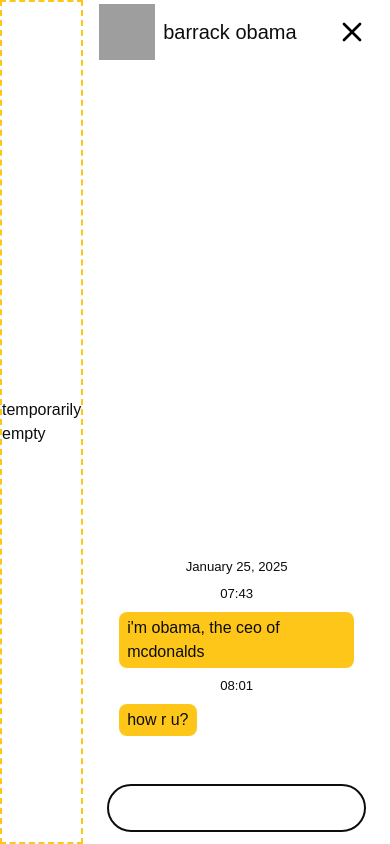
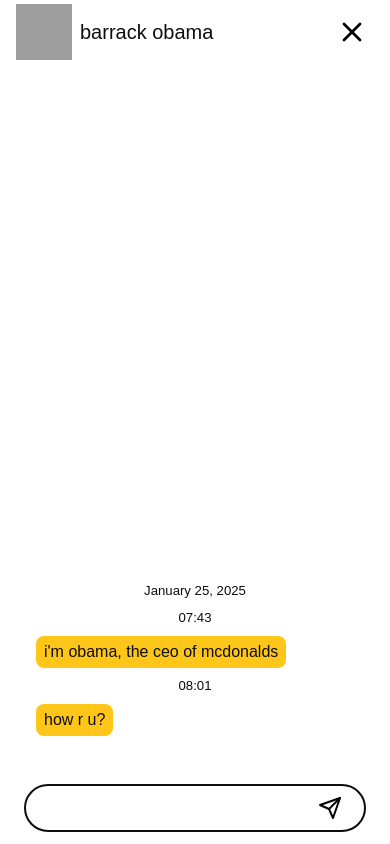
Before and after one commit to yuugure-aikouka/kyoto-ui, a Next.js app: page /chat in a window 390 px wide. Built offline with nearby package versions, Linux system fonts and the light colour scheme; grey boxes are pictures that could not be loaded; a web font is replaced by a local one.

Commit message:
apply basic responsive behavior

```diff
--- a/src/app/chat/page.tsx
+++ b/src/app/chat/page.tsx
@@ -2,39 +2,11 @@
 import PartnerList from '@/components/PartnerList';
 import ChatBox from '@/components/ChatBox';
 
-import { getChat } from '@/mocks/chat';
-import { Chat } from '@/components/ChatBox/ChatHistory';
-
-const formatHistory = ({
-  chat_id,
-  is_my_chat,
-  content,
-  timestamp,
-}: {
-  chat_id: string;
-  content: string;
-  is_my_chat: boolean;
-  timestamp: number;
-}): Chat => {
-  return {
-    chatId: chat_id,
-    content,
-    timestamp,
-    isMyChat: is_my_chat,
-  };
-};
-
 const Page = () => {
-  const { avatar_url, display_name, history } = getChat();
-
   return (
     <ChatLayout>
       <PartnerList />
-      <ChatBox
-        history={history.map((entry) => formatHistory(entry))}
-        avatarUrl={avatar_url}
-        name={display_name}
-      />
+      <ChatBox />
     </ChatLayout>
   );
 };
--- a/src/components/ChatBox/ChatBox.tsx
+++ b/src/components/ChatBox/ChatBox.tsx
@@ -7,12 +7,7 @@
 import Input from '@/components/ChatBox/Input';
 
 import { Chat } from '@/components/ChatBox/ChatHistory';
-
-type ChatBoxProps = {
-  avatarUrl: string;
-  name: string;
-  history?: Chat[];
-};
+import { getChat } from '@/mocks/chat';
 
 const Container = styled.div`
   display: flex;
@@ -23,7 +18,41 @@
   }
 `;
 
-const ChatBox = ({ avatarUrl, name, history = [] }: ChatBoxProps) => {
+const formatHistory = ({
+  chat_id,
+  is_my_chat,
+  content,
+  timestamp,
+}: {
+  chat_id: string;
+  content: string;
+  is_my_chat: boolean;
+  timestamp: number;
+}): Chat => {
+  return {
+    chatId: chat_id,
+    content,
+    timestamp,
+    isMyChat: is_my_chat,
+  };
+};
+
+const fetchChatData = (): {
+  avatarUrl: string;
+  name: string;
+  history: Chat[];
+} => {
+  const { avatar_url, display_name, history } = getChat();
+
+  return {
+    avatarUrl: avatar_url,
+    name: display_name,
+    history: history.map((entry) => formatHistory(entry)),
+  };
+};
+
+const ChatBox = () => {
+  const { avatarUrl, name, history } = fetchChatData();
   const [chatHistory, setChatHistory] =
     React.useState<Chat[]>(history);
 
--- a/src/components/ChatBox/Input.tsx
+++ b/src/components/ChatBox/Input.tsx
@@ -5,6 +5,7 @@
 import Interactable from '@/components/Interactable';
 
 import { Send } from 'react-feather';
+import { isBlank } from '@/utils/string';
 
 type Props = {
   onSubmit: (content: string) => void;
@@ -39,7 +40,10 @@
   const [value, setValue] = React.useState<string>('');
 
   const submitAndClear = (): void => {
-    onSubmit(value);
+    if (!isBlank(value)) {
+      onSubmit(value);
+    }
+
     setValue('');
   };
 
--- a/src/components/ChatBubble/ChatBubble.tsx
+++ b/src/components/ChatBubble/ChatBubble.tsx
@@ -38,6 +38,11 @@
   }
 `;
 
+const Content = styled.p`
+  hyphens: auto;
+  -webkit-hyphens: auto;
+`;
+
 const ChatBubble = ({ children, sender }: Props) => {
   return (
     <Container
@@ -48,7 +53,7 @@
           '--right-margin': MARGIN_RIGHT_MAPPER[sender],
         } as React.CSSProperties
       }>
-      {children}
+      <Content>{children}</Content>
     </Container>
   );
 };
--- a/src/components/ChatLayout/ChatLayout.ts
+++ /dev/null
@@ -1,23 +0,0 @@
-'use client';
-import styled from 'styled-components';
-
-const Container = styled.div`
-  width: 100vw;
-
-  // fallback for dvh incase it isn't supported
-  height: 100vh;
-  height: 100dvh;
-
-  display: flex;
-
-  // it is guaranteed that this container will only contain 2 children
-  & > *:first-child {
-    flex-grow: 2;
-  }
-
-  & > *:last-child {
-    flex-grow: 8;
-  }
-`;
-
-export default Container;
--- /dev/null
+++ b/src/components/ChatLayout/ChatLayout.tsx
@@ -0,0 +1,50 @@
+'use client';
+import React from 'react';
+import styled from 'styled-components';
+
+import useIsMobile from '@/hooks/useIsMobile';
+
+import BREAKPOINTS_IN_PIXEL from '@/const/BREAKPOINTS';
+
+const Container = styled.div`
+  width: 100vw;
+
+  // fallback for dvh incase it isn't supported
+  height: 100vh;
+  height: 100dvh;
+
+  display: flex;
+
+  // it is guaranteed that this container will only contain 2 children
+  & > *:first-child {
+    flex-grow: 2;
+  }
+
+  & > *:last-child {
+    flex-grow: 8;
+  }
+`;
+
+const Layout = ({
+  children,
+}: {
+  // partner list (developed later) & chat room
+  children: [React.ReactNode, React.ReactNode];
+}) => {
+  // potentially cause a lot of re-render
+  // todo: fix it by not using react state (via useIsMobile hook) / handle the resizing event by CSS query (will be very hacky) / or apply useMemo & useCallback on the children components (should we really?)
+  // or just let it be? on normal circumstances, user ain't resizing their screen
+  const isMobile = useIsMobile(BREAKPOINTS_IN_PIXEL.tablet);
+
+  return (
+    <Container>
+      {/* todo: handle so that we can still open this first children in mobile */}
+      {/* should be developed on `partner list` issue/ticket */}
+      {/* todo: currently, there's a flicker when user first open the page */}
+      {!isMobile && children[0]}
+      {children[1]}
+    </Container>
+  );
+};
+
+export default Layout;
--- a/src/components/PartnerList/PartnerList.tsx
+++ b/src/components/PartnerList/PartnerList.tsx
@@ -10,6 +10,10 @@
   // todo: remove / update this in the development ticket of partner list UI
   display: grid;
   place-content: center;
+
+  text-align: center;
+
+  overflow: hidden;
 `;
 
 function PartnerList() {
--- /dev/null
+++ b/src/const/BREAKPOINTS.ts
@@ -0,0 +1,7 @@
+const BREAKPOINTS_IN_PIXEL = {
+  mobile: 425,
+  tablet: 768,
+  laptop: 1024,
+};
+
+export default BREAKPOINTS_IN_PIXEL;
--- /dev/null
+++ b/src/hooks/useIsMobile.ts
@@ -0,0 +1,32 @@
+import React from 'react';
+import BREAKPOINTS_IN_PIXEL from '@/const/BREAKPOINTS';
+
+const useIsMobile = (
+  breakpoint: number = BREAKPOINTS_IN_PIXEL.mobile
+): boolean => {
+  const [isMobile, setIsMobile] = React.useState<boolean>(false);
+
+  React.useEffect(() => {
+    const handleResize = (): void => {
+      if (window.innerWidth <= breakpoint) {
+        setIsMobile(true);
+        return;
+      }
+
+      setIsMobile(false);
+    };
+
+    // to trigger effects on consumer components according to whether or not
+    // user is in mobile screen
+    handleResize();
+    window.addEventListener('resize', handleResize);
+
+    return () => {
+      window.removeEventListener('resize', handleResize);
+    };
+  }, [breakpoint]);
+
+  return isMobile;
+};
+
+export default useIsMobile;
--- a/src/styled-component-registry/global-styles.ts
+++ b/src/styled-component-registry/global-styles.ts
@@ -7,7 +7,7 @@
     color: var(--color-text);
 
     --laptop: 1024px;
-    --tablet: 780px;
+    --tablet: 768px;
     --mobile: 425px;
   }
 
--- /dev/null
+++ b/src/utils/string.ts
@@ -0,0 +1,5 @@
+const BLANK = '';
+
+export const isBlank = (string: string): boolean => {
+  return !string || string.trim() == BLANK;
+};
```
